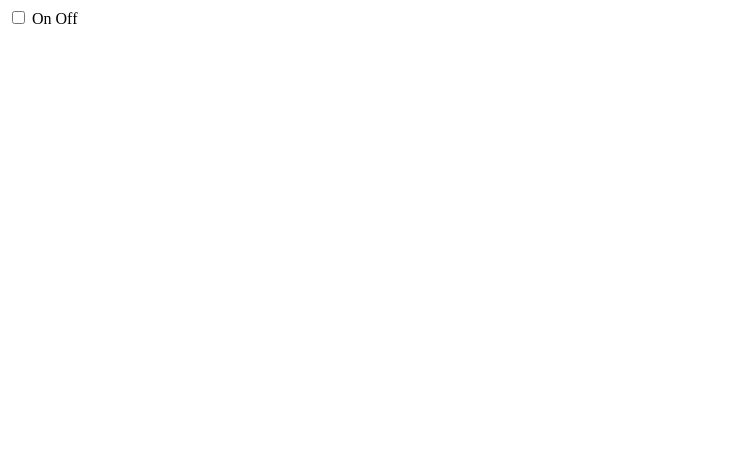
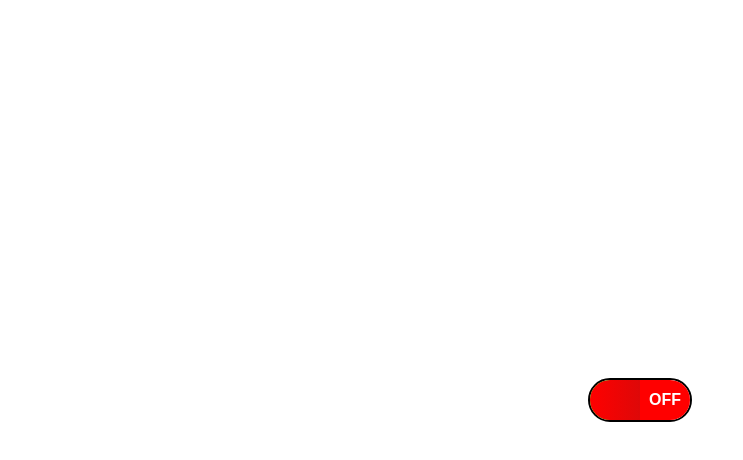
Before and after one commit to Gorozha/CSS-3D-Flip-Checkbox-, a plain HTML site: page index.html in a window 1280 px wide. Shown: the whole page, without its empty margins (0-743 px from the left). Drawn offline with Linux system fonts and the light colour scheme.

Commit message:
готово

```diff
--- a/index.html
+++ b/index.html
@@ -3,6 +3,7 @@
   <head>
     <meta charset="UTF-8" />
     <meta name="viewport" content="width=device-width, initial-scale=1.0" />
+    <link rel="stylesheet" type="text/css" href="./style.css" />
     <title>3D Flip Checkbox width CSS</title>
   </head>
   <body>
--- a/style.css
+++ b/style.css
@@ -0,0 +1,98 @@
+body {
+  margin: 0;
+  padding: 0;
+  font-family: sans-serif;
+}
+
+.center {
+  position: absolute;
+  top: 50%;
+  left: 50%;
+  transform: translate(-50%, -50%);
+  transform-style: preserve-3d;
+  perspective: 200px;
+  border: 2px solid #000;
+  height: 40px;
+  width: 100px;
+  border-radius: 40px;
+}
+
+input[type="checkbox"] {
+  position: relative;
+  width: 100px;
+  height: 40px;
+  margin: 0;
+  -webkit-appearance: none;
+  outline: none;
+  transition: o.5s;
+  cursor: pointer;
+}
+
+span {
+  position: absolute;
+  top: 0;
+  width: 50%;
+  height: 100%;
+  line-height: 40px;
+  height: 40px;
+  text-align: center;
+  text-transform: uppercase;
+  font-weight: bold;
+  pointer-events: none;
+  color: #fff;
+  transform-style: preserve-3d;
+  perspective: 200px;
+}
+
+span:nth-child(2) {
+  left: 0;
+  border-top-left-radius: 40px;
+  border-bottom-left-radius: 40px;
+  background: #0f0;
+}
+
+span:nth-child(2):before {
+  content: "";
+  position: absolute;
+  top: 0;
+  right: 0;
+  width: 100%;
+  height: 100%;
+  background: linear-gradient(90deg, #f00, #de0808);
+  border-top-left-radius: 40px;
+  border-bottom-left-radius: 40px;
+  transform-origin: right;
+  transition: 1s;
+  backface-visibility: hidden;
+}
+
+input[type="checkbox"]:checked ~ span:nth-child(2)::before {
+  transform: rotateY(180deg);
+}
+
+span:nth-child(3) {
+  right: 0;
+  border-top-right-radius: 40px;
+  border-bottom-right-radius: 40px;
+  background: #f00;
+}
+
+span:nth-child(3):before {
+  content: "";
+  position: absolute;
+  top: 0;
+  left: 0;
+  width: 100%;
+  height: 100%;
+  background: linear-gradient(90deg, #0cd20c, #0f0);
+  border-top-right-radius: 40px;
+  border-bottom-right-radius: 40px;
+  transform-origin: left;
+  transition: 1s;
+  backface-visibility: hidden;
+  transform: rotateY(180deg);
+}
+
+input[type="checkbox"]:checked ~ span:nth-child(3)::before {
+  transform: rotateY(360deg);
+}
```
